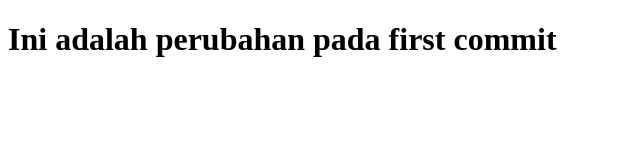
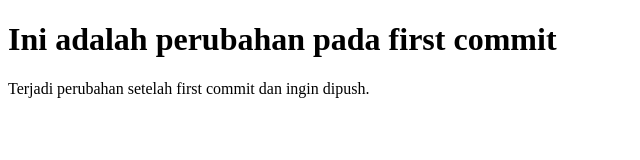
Before and after one commit to abangdsm/new2024, a plain HTML site: page index.html in a window 1280 px wide. Shown: the whole page, without its empty margins (0-640 px from the left). Drawn offline with Linux system fonts and the light colour scheme.

Commit message:
Menambahkan baris baru

```diff
--- a/index.html
+++ b/index.html
@@ -7,5 +7,6 @@
 </head>
 <body>
     <h1>Ini adalah perubahan pada first commit</h1>
+    <p>Terjadi perubahan setelah first commit dan ingin dipush.</p>
 </body>
 </html>
```
